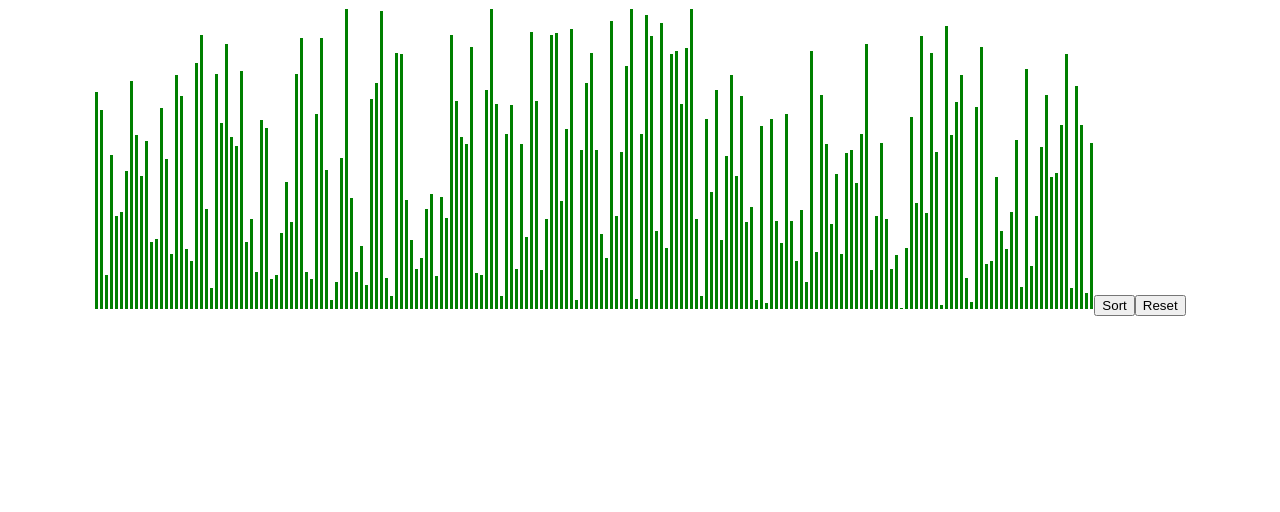
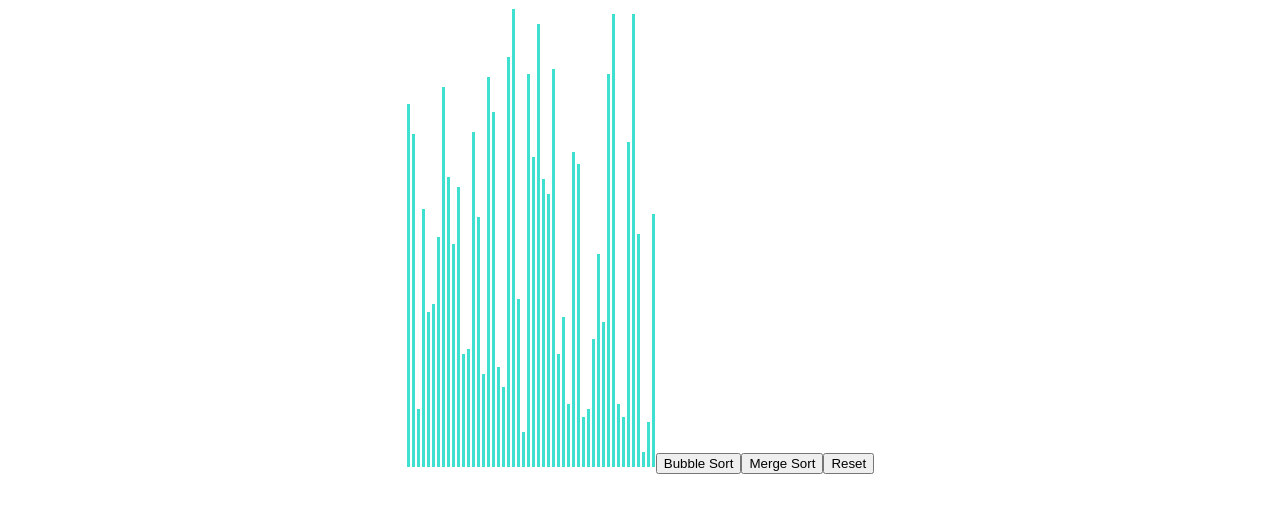
Before and after one commit to luisalfonsopreciado/Sorting-Visualizer, a React (Create React App) app in the folder gui/: page / in a window 1280 px wide. Shown: the top 512 px of the page. Built offline with nearby package versions, Linux system fonts and the light colour scheme.

Commit message:
bubble sort working

```diff
--- /dev/null
+++ b/gui/src/algorithms/BubbleSort.js
@@ -0,0 +1,22 @@
+export const bubbleSort = (enteredArray) => {
+  const animation = [];
+  const array = enteredArray.slice(0,enteredArray.length);
+  for (let i = 0; i < array.length; i++) {
+    for (let j = 0; j < array.length; j++) {
+      if (j + 1 <= array.length - 1) {
+        animation.push([j, j + 1, array[j], array[j+1]]);
+        if (array[j] > array[j + 1]) {
+
+            let temp = array[j + 1];
+            array[j + 1] = array[j];
+            array[j] = temp;
+          animation.push([j, j + 1,array[j] ,array[j+1]]);
+        }
+      } else {
+        break;
+      }
+    }
+  }
+  console.log(animation)
+  return animation;
+};
--- a/gui/src/components/Col/Col.module.css
+++ b/gui/src/components/Col/Col.css
@@ -1,6 +1,6 @@
-.Col{
+.array-bar{
     width: 3px;
-    background-color: green;
+    background-color: turquoise;
     margin: 1px;
     display: inline-block;
 }
--- a/gui/src/components/Col/Col.jsx
+++ b/gui/src/components/Col/Col.jsx
@@ -1,8 +1,8 @@
 import React from 'react'
-import classes from "./Col.module.css"
+import  "./Col.css"
 const Col = ({height }) => {
     return (
-        <div className={classes.Col} style={{height}}>
+        <div className={"array-bar"} style={{height}}>
         </div>
     )
 }
--- a/gui/src/components/SortingVisualizer/SortingVisualizer.jsx
+++ b/gui/src/components/SortingVisualizer/SortingVisualizer.jsx
@@ -1,15 +1,17 @@
 import React, { Component } from 'react'
 import Col from "../Col/Col"
 import classes from "./SortingVisualizer.module.css"
+import {bubbleSort} from "../../algorithms/BubbleSort"
+
 function getRandomInt(max) {
     return Math.floor(Math.random() * Math.floor(max)) + 1;
-  }
+}
 function generateRandomArray(length){
     let array = []
         for(let i = 0; i < length; i++){
-            array[i] = getRandomInt(200);
+            array[i] = getRandomInt(200) * 2.5;
         }
-    return array;
+  return array;
 }
 
 class SortingVisualizer extends Component{
@@ -19,24 +21,47 @@ class SortingVisualizer extends Component{
     componentDidMount(){
        this.onResetHandler()
     }
+    bubbleSort = async () => {
+        let array = this.state.array
+        const animation = bubbleSort(array)
+        this.setState({array})
+        const arrayBars = document.getElementsByClassName('array-bar')
+        for(let i = 0; i < animation.length; i++){
+            const [prev, next, prevHeight, nextHeight] = animation[i]
 
+            setTimeout(() => {
+                arrayBars[prev].style.backgroundColor = "turquoise"
+                arrayBars[next].style.backgroundColor = "green"
+                if(nextHeight || prevHeight){
+                    arrayBars[prev].style.height = `${prevHeight}px`
+                    arrayBars[next].style.height = `${nextHeight}px`
+                }
+
+              }, i * 1);
+        }
+    }
+    mergeSort = () => {
+        let array = this.state.array
+        array.sort((a,b) => a - b)
+        this.setState({array})
+    }
     onSortHandler = () => {
         let array = this.state.array
-        array.sort((a, b) => a - b)
+        bubbleSort(array)
         this.setState({array})
     }
     onResetHandler = () => {
-        const array = generateRandomArray(200)
+        const array = generateRandomArray(50)
         this.setState({array})
     }
-
     render(){
-        let Columns = this.state.array.map((value, key) => <Col key={key} height={value * 1.5}/>)
+        let Columns = this.state.array.map((value, key) => <Col key={key} height={value }/>)
 
         return(
             <div classes={classes.Container}>
                 {Columns}
-                <button onClick={this.onSortHandler}>Sort</button>
+                <button onClick={this.bubbleSort}>Bubble Sort</button>
+                <button onClick={this.mergeSort}>Merge Sort</button>
                 <button onClick={this.onResetHandler}>Reset</button>
             </div>
         )
```
